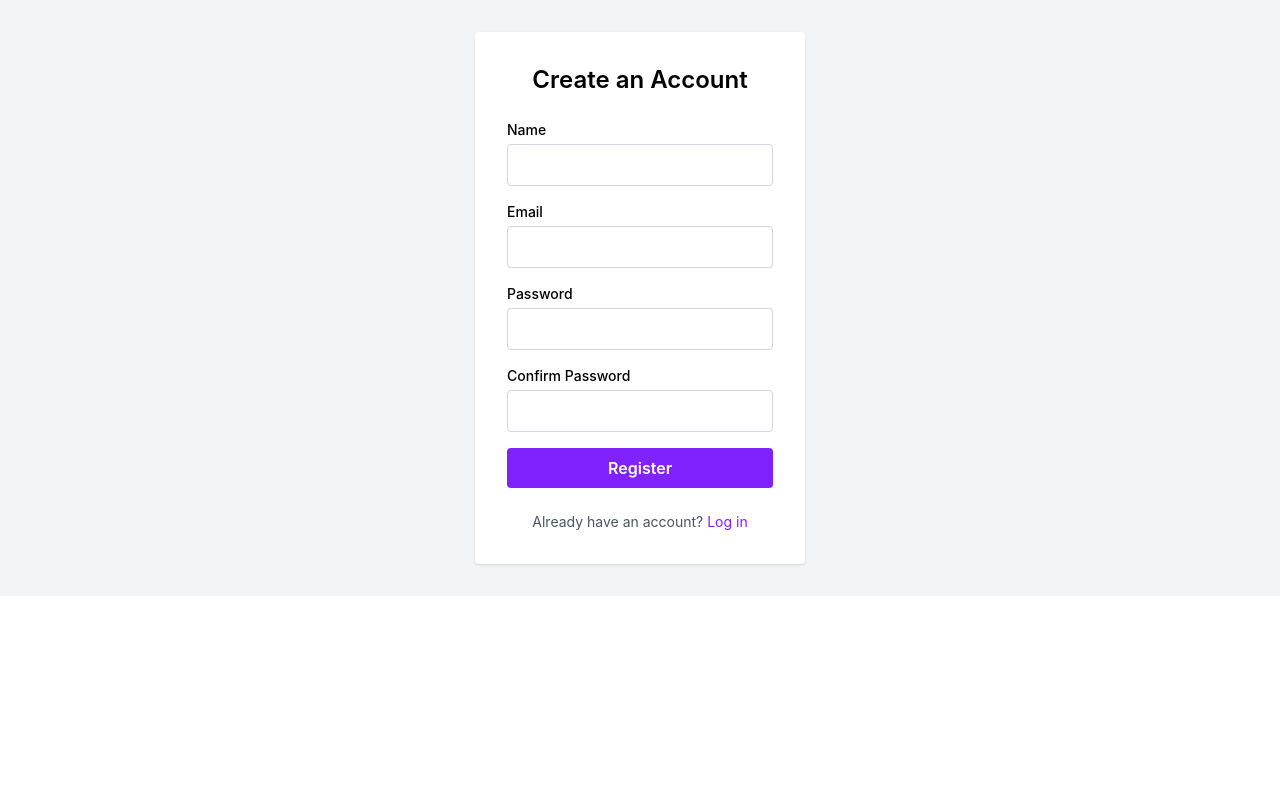
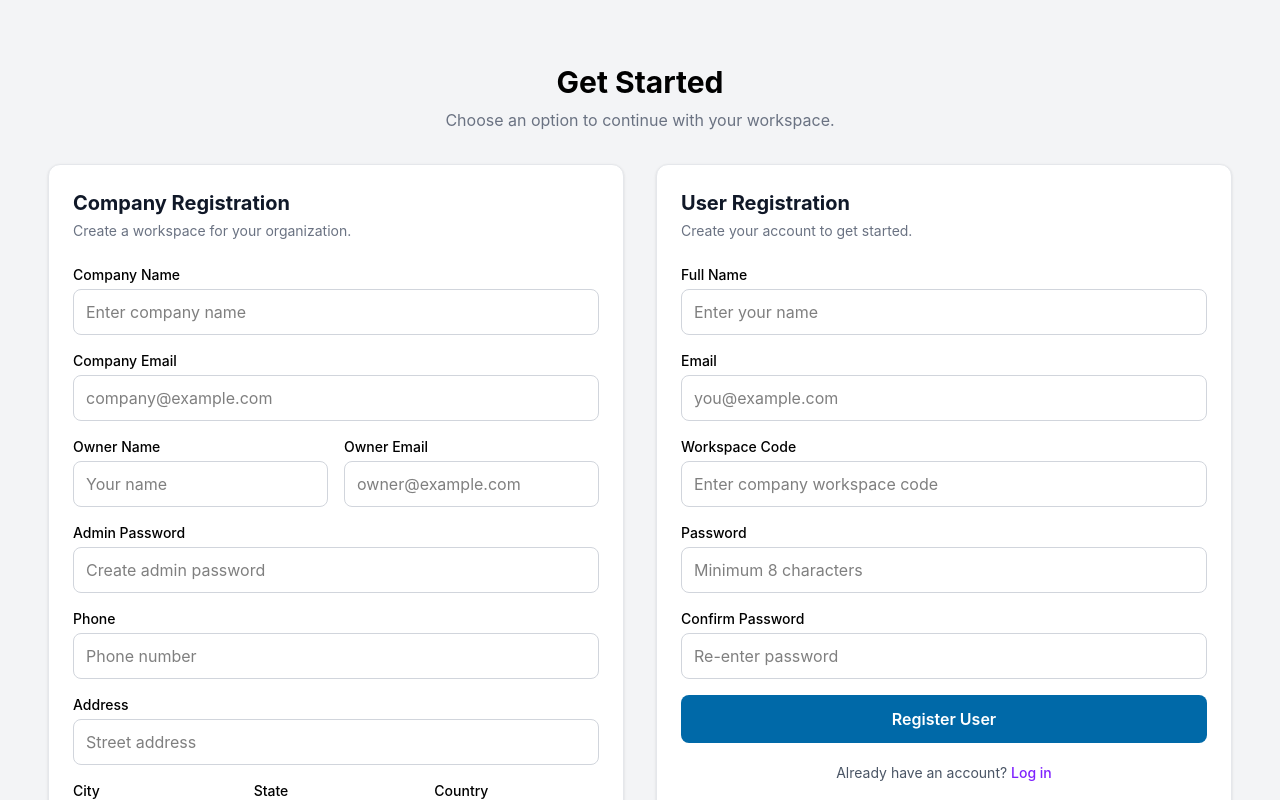
Before and after one commit to rahulsuthar90243-stack/business-operations-platform, a React (Vite) app in the folder BM_Frontend/BMS/: page /register in a window 1280 px wide. Shown: the top 800 px of the page. Built offline with nearby package versions, Linux system fonts and the light colour scheme; no server answers.

Commit message:
add register page left side company and right user

```diff
--- a/BM_Frontend/BMS/src/pages/auth/Register.jsx
+++ b/BM_Frontend/BMS/src/pages/auth/Register.jsx
@@ -1,156 +1,26 @@
-import { useState } from "react";
-import { Link } from "react-router-dom";
+//register page
 import PageWrapper from "../../components/PageWrapper";
-import { useAuth } from "../../context/AuthContext";
+import CompanyRegister from "./companyRegister";
+import UserRegister from "./UserRegister";
 
 export default function Register() {
-  const { register } = useAuth();
-  const [form, setForm] = useState({
-    name: "",
-    email: "",
-    password: "",
-    confirmPassword: ""
-  });
-  const [errors, setErrors] = useState({});
-  const [submitting, setSubmitting] = useState(false);
-  const [serverError, setServerError] = useState("");
-  const [successMessage, setSuccessMessage] = useState("");
-
-  const validate = () => {
-    const errs = {};
-    if (!form.name.trim()) errs.name = "Name is required";
-    if (!form.email.trim()) {
-      errs.email = "Email is required";
-    } else if (!/^[^\s@]+@[^\s@]+\.[^\s@]+$/.test(form.email)) {
-      errs.email = "Invalid email format";
-    }
-    if (!form.password) {
-      errs.password = "Password is required";
-    } else if (form.password.length < 8) {
-      errs.password = "Password must be at least 8 characters";
-    }
-    if (form.confirmPassword !== form.password) {
-      errs.confirmPassword = "Passwords do not match";
-    }
-    return errs;
-  };
-
-  const handleSubmit = async (e) => {
-    e.preventDefault();
-    if (submitting) return;
-    setServerError("");
-    const validationErrors = validate();
-    if (Object.keys(validationErrors).length > 0) {
-      setErrors(validationErrors);
-      return;
-    }
-    setErrors({});
-    setSubmitting(true);
-    try {
-      await register({
-        username: form.name.trim(),
-        email: form.email,
-        password: form.password,
-      });
-      setSuccessMessage("Registration successful! You can now log in.");
-      setForm({ name: "", email: "", password: "", confirmPassword: "" });
-    } catch (error) {
-      setServerError(error.message);
-    } finally {
-      setSubmitting(false);
-    }
-  };
-
   return (
     <PageWrapper>
-      <div className="max-w-md mx-auto bg-white p-8 rounded shadow">
-        <h2 className="text-2xl font-semibold mb-6 text-center">Create an Account</h2>
-        {successMessage && (
-          <div className="p-3 mb-4 text-green-600 bg-green-100 rounded">
-            {successMessage}
-          </div>
-        )}
-        {serverError && (
-          <div className="p-3 mb-4 text-red-600 bg-red-100 rounded">
-            {serverError}
-          </div>
-        )}
-        <form onSubmit={handleSubmit} noValidate>
-          <div className="mb-4">
-            <label className="block text-sm font-medium mb-1" htmlFor="name">
-              Name
-            </label>
-            <input
-              id="name"
-              type="text"
-              value={form.name}
-              onChange={(e) => setForm({ ...form, name: e.target.value })}
-              className={`w-full p-2 border rounded ${errors.name ? "border-red-500" : "border-gray-300"}`}
-              disabled={submitting}
-            />
-            {errors.name && <p className="text-xs text-red-500 mt-1">{errors.name}</p>}
-          </div>
-          <div className="mb-4">
-            <label className="block text-sm font-medium mb-1" htmlFor="email">
-              Email
-            </label>
-            <input
-              id="email"
-              type="email"
-              value={form.email}
-              onChange={(e) => setForm({ ...form, email: e.target.value })}
-              className={`w-full p-2 border rounded ${errors.email ? "border-red-500" : "border-gray-300"}`}
-              disabled={submitting}
-            />
-            {errors.email && <p className="text-xs text-red-500 mt-1">{errors.email}</p>}
-          </div>
-          <div className="mb-4">
-            <label className="block text-sm font-medium mb-1" htmlFor="password">
-              Password
-            </label>
-            <input
-              id="password"
-              type="password"
-              value={form.password}
-              onChange={(e) => setForm({ ...form, password: e.target.value })}
-              className={`w-full p-2 border rounded ${errors.password ? "border-red-500" : "border-gray-300"}`}
-              disabled={submitting}
-            />
-            {errors.password && <p className="text-xs text-red-500 mt-1">{errors.password}</p>}
-          </div>
-          <div className="mb-4">
-            <label className="block text-sm font-medium mb-1" htmlFor="confirmPassword">
-              Confirm Password
-            </label>
-            <input
-              id="confirmPassword"
-              type="password"
-              value={form.confirmPassword}
-              onChange={(e) => setForm({ ...form, confirmPassword: e.target.value })}
-              className={`w-full p-2 border rounded ${errors.confirmPassword ? "border-red-500" : "border-gray-300"}`}
-              disabled={submitting}
-            />
-            {errors.confirmPassword && <p className="text-xs text-red-500 mt-1">{errors.confirmPassword}</p>}
-          </div>
-          <button
-            type="submit"
-            disabled={submitting}
-            className="w-full py-2 rounded bg-violet-600 text-white font-semibold disabled:opacity-50"
-          >
-            {submitting ? (
-              <span className="flex items-center justify-center space-x-2">
-                <svg className="animate-spin h-5 w-5" viewBox="0 0 24 24">
-                  <path fill="currentColor" d="M12 2a10 10 0 0 1 9.95 8.129l-1.84.454a8 8 0 1 0-16.29 0l-1.84-.454A10 10 0 0 1 12 2z" />
-                </svg>
-                <span>Registering…</span>
-              </span>
-            ) : (
-              "Register"
-            )}
-          </button>
-        </form>
-        <div className="mt-6 text-center text-sm text-gray-600">
-          Already have an account? <Link to="/login" className="text-violet-600">Log in</Link>
+      <div className="max-w-7xl mx-auto px-4 py-8">
+        <h1 className="text-3xl font-bold text-center mb-2">
+          Get Started
+        </h1>
+
+        <p className="text-center text-gray-500 mb-8">
+          Choose an option to continue with your workspace.
+        </p>
+
+        <div className="grid grid-cols-1 lg:grid-cols-2 gap-8">
+          {/* Left side */}
+          <CompanyRegister />
+
+          {/* Right side */}
+          <UserRegister />
         </div>
       </div>
     </PageWrapper>
```
